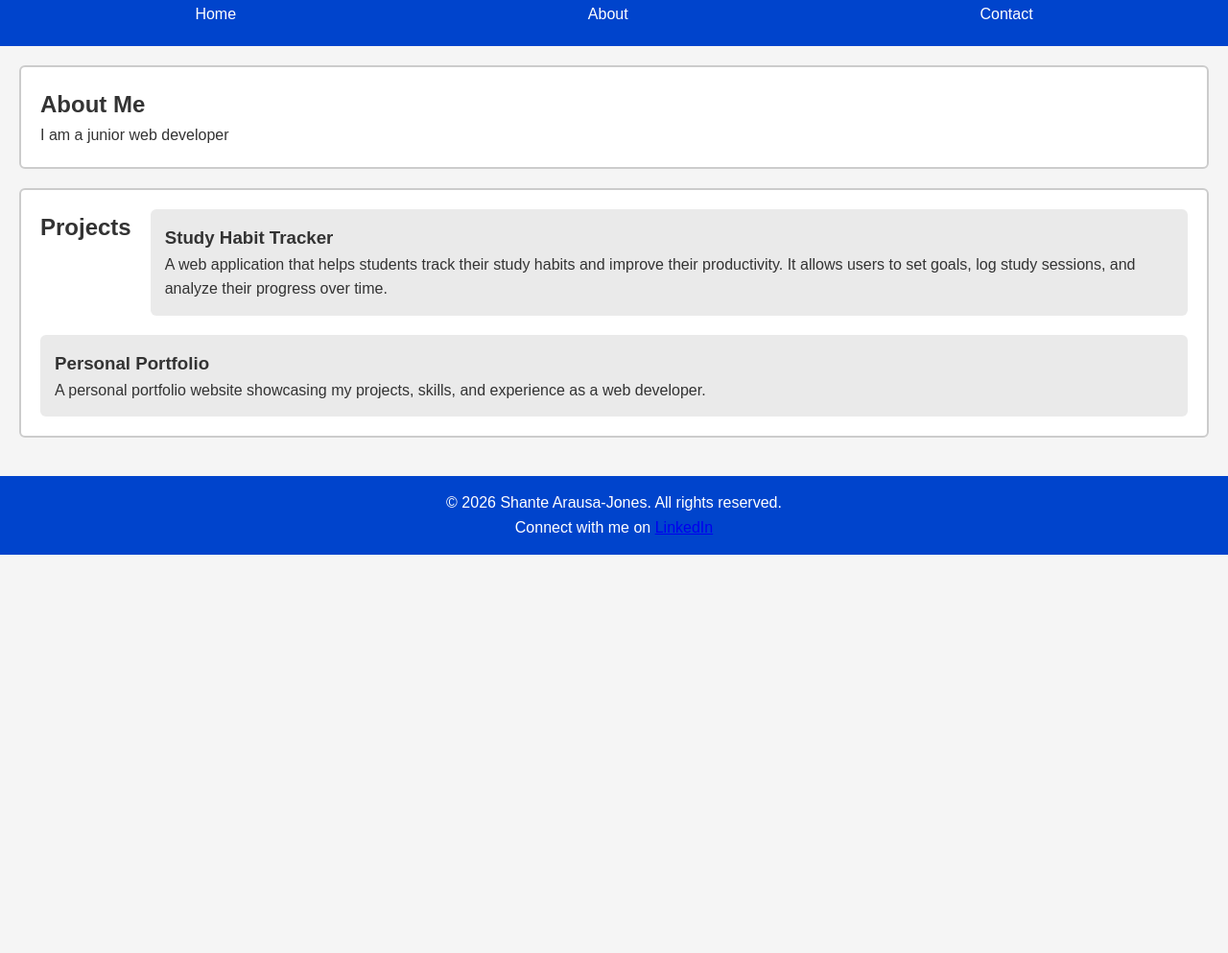
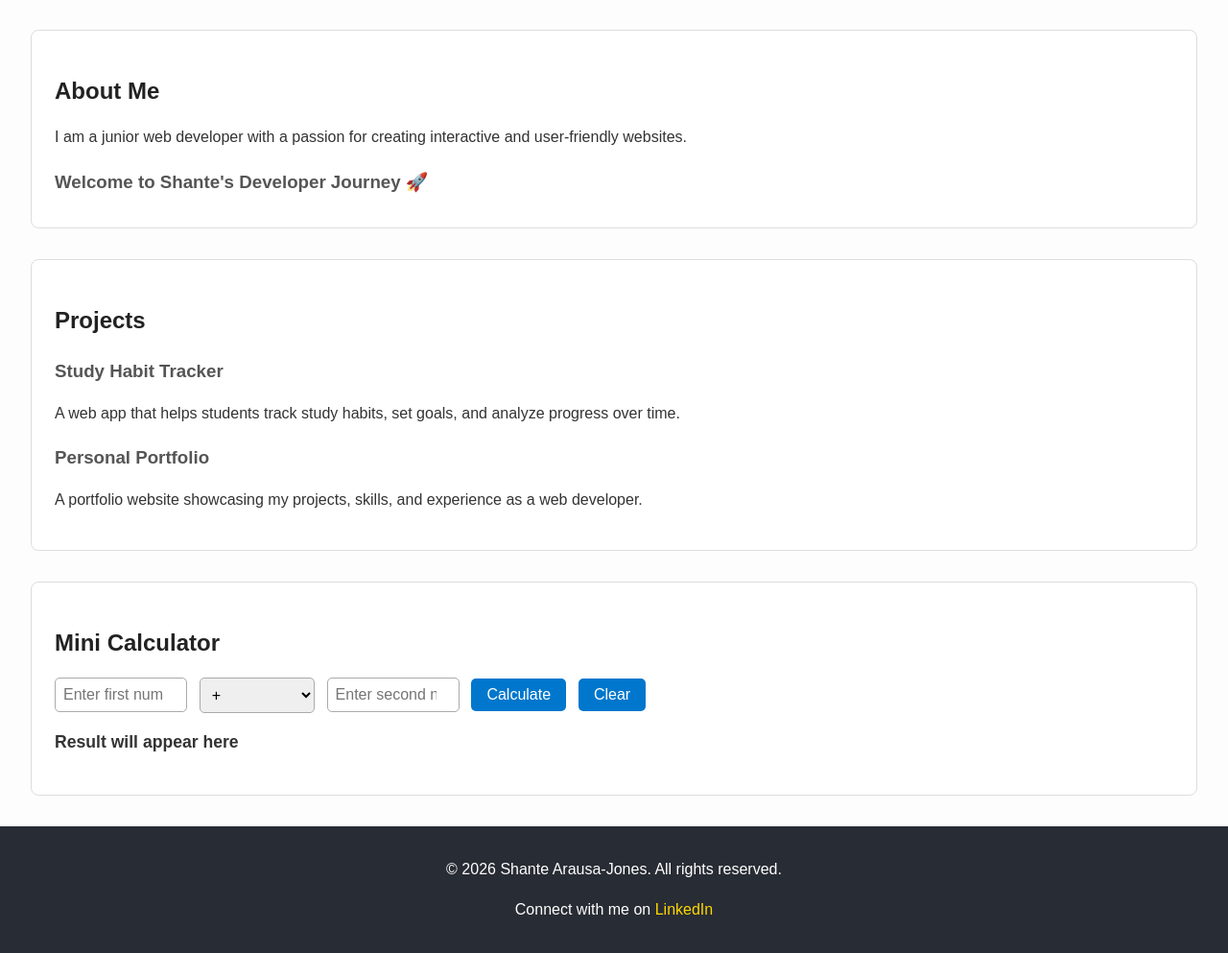
Before and after one commit to ShanteArausa/week-1-semantic-html, a plain HTML site: page index.html in a window 1280 px wide. Shown: the part 79-1072 px from the top of the page at 96% size. Before the commit the page ends 800 px from the top, so only its background shows below. Drawn offline with Linux system fonts and the light colour scheme.

Commit message:
Integrated calculator mini project into landing page

```diff
--- a/index.html
+++ b/index.html
@@ -7,42 +7,79 @@
     <link rel="stylesheet" href="styles.css" />
   </head>
   <body>
+    <!-- Header -->
     <header>
       <h1>Shante Arausa-Jones</h1>
       <nav>
         <ul>
-          <li><a href="index.html">Home</a></li>
-          <li><a href="about.html">About</a></li>
-          <li><a href="contact.html">Contact</a></li>
+          <li><a href="#about-section">About</a></li>
+          <li><a href="#projects-section">Projects</a></li>
+          <li><a href="#calculator-section">Calculator</a></li>
         </ul>
       </nav>
     </header>
+
+    <!-- Main Content -->
     <main>
-      <section>
+      <!-- About Section -->
+      <section id="about-section">
         <h2>About Me</h2>
-        <p>I am a junior web developer</p>
+        <p>
+          I am a junior web developer with a passion for creating interactive
+          and user-friendly websites.
+        </p>
+        <h3 id="dynamic-message">Welcome to Shante's Developer Journey</h3>
       </section>
-      <section>
-        <div class="projects-container">
+
+      <!-- Projects Section -->
+      <section id="projects-section">
         <h2>Projects</h2>
         <article>
           <h3>Study Habit Tracker</h3>
           <p>
-              A web application that helps students track their study habits and
-              improve their productivity. It allows users to set goals, log
-              study sessions, and analyze their progress over time.
+            A web app that helps students track study habits, set goals, and
+            analyze progress over time.
           </p>
         </article>
         <article>
           <h3>Personal Portfolio</h3>
           <p>
-              A personal portfolio website showcasing my projects, skills, and
-              experience as a web developer.
+            A portfolio website showcasing my projects, skills, and experience
+            as a web developer.
           </p>
         </article>
-        </div>
+      </section>
+
+      <!-- Calculator Section -->
+      <section id="calculator-section">
+        <h2>Mini Calculator</h2>
+        <form id="calculator-form">
+          <input
+            type="number"
+            id="num1"
+            placeholder="Enter first number"
+            required
+          />
+          <select id="operator">
+            <option value="+">+</option>
+            <option value="-">-</option>
+            <option value="*">*</option>
+            <option value="/">/</option>
+          </select>
+          <input
+            type="number"
+            id="num2"
+            placeholder="Enter second number"
+            required
+          />
+          <button type="submit">Calculate</button>
+          <button type="button" id="clear-btn">Clear</button>
+        </form>
+        <p id="result">Result will appear here</p>
       </section>
     </main>
+
+    <!-- Footer -->
     <footer>
       <p>&copy; 2026 Shante Arausa-Jones. All rights reserved.</p>
       <p>
@@ -55,5 +92,7 @@
         >
       </p>
     </footer>
+
+    <script src="script.js"></script>
   </body>
 </html>
--- /dev/null
+++ b/script.js
@@ -0,0 +1,61 @@
+// DOM elements
+const calculatorForm = document.getElementById("calculator-form");
+const num1Input = document.getElementById("num1");
+const num2Input = document.getElementById("num2");
+const operatorSelect = document.getElementById("operator");
+const resultDisplay = document.getElementById("result");
+const clearBtn = document.getElementById("clear-btn");
+const heading = document.getElementById("dynamic-message");
+heading.textContent = "Welcome to Shante's Developer Journey 🚀";
+// App state object
+const appState = {
+  num1: 0,
+  num2: 0,
+  operator: "+",
+  result: null
+};
+
+// Pure calculation function
+const calculate = (num1, num2, operator) => {
+  switch (operator) {
+    case "+": return num1 + num2;
+    case "-": return num1 - num2;
+    case "*": return num1 * num2;
+    case "/": return num2 === 0 ? "Cannot divide by zero." : num1 / num2;
+    default: return "Invalid operator";
+  }
+};
+
+// Update DOM with result
+const updateResult = message => resultDisplay.textContent = message;
+
+// Handle form submission
+calculatorForm.addEventListener("submit", e => {
+  e.preventDefault(); // Prevent page refresh
+
+  const value1 = Number(num1Input.value);
+  const value2 = Number(num2Input.value);
+  const operator = operatorSelect.value;
+
+  // Update app state
+  appState.num1 = value1;
+  appState.num2 = value2;
+  appState.operator = operator;
+
+  appState.result = calculate(value1, value2, operator);
+
+  // Update the UI
+  updateResult("Result: " + appState.result);
+});
+
+// Clear button resets everything
+clearBtn.addEventListener("click", () => {
+  num1Input.value = "";
+  num2Input.value = "";
+  operatorSelect.value = "+";
+  appState.num1 = 0;
+  appState.num2 = 0;
+  appState.operator = "+";
+  appState.result = null;
+  updateResult("Result will appear here");
+});
--- a/styles.css
+++ b/styles.css
@@ -1,110 +1,157 @@
-/* ----------------------
-   1. Global Reset & Box Model
------------------------ */
-* {
-  box-sizing: border-box;
+/* styles.css */
+
+/* ----- Global Styles ----- */
+body {
+  font-family: Arial, sans-serif;
+  line-height: 1.6;
+  margin: 0;
+  padding: 0;
+  background-color: #fdfdfd;
+  color: #333;
+}
+
+a {
+  text-decoration: none;
+  color: #0077cc;
+  transition: color 0.3s ease;
+}
+
+a:hover {
+  color: #005fa3; /* Hover effect restored */
+}
+
+/* ----- Header ----- */
+header {
+  background-color: #282c34;
+  color: #fff;
+  padding: 1rem 2rem;
+  display: flex;
+  justify-content: space-between;
+  align-items: center;
+}
+
+header h1 {
+  margin: 0;
+  font-size: 1.8rem;
+}
+
+nav ul {
+  list-style: none;
+  display: flex;
+  gap: 1.5rem;
   margin: 0;
   padding: 0;
 }
 
-body {
-  font-family: Arial, sans-serif;
-  line-height: 1.6;
-  background-color: #f5f5f5;
-  color: #333;
-}
-
-/* ----------------------
-   2. Header & Navigation
------------------------ */
-header {
-  background-color: #0044cc;
-  color: #fff;
-  padding: 20px;
-}
-
-header h1 {
-  margin-bottom: 10px;
-}
-
-nav ul {
-  display: flex; /* Flex container */
-  justify-content: space-around; /* Main axis spacing */
-  align-items: center; /* Cross axis alignment */
-  list-style: none;
-}
-
 nav ul li a {
   color: #fff;
-  text-decoration: none;
-  padding: 8px 12px;
-  transition:
-    background 0.3s,
-    color 0.3s;
+  font-weight: bold;
+  transition: color 0.3s ease;
 }
 
 nav ul li a:hover {
-  background-color: #fff;
-  color: #0044cc;
-  border-radius: 4px;
+  color: #ffd700; /* Hover effect for nav links */
 }
 
-/* ----------------------
-   3. Main Sections
------------------------ */
-main {
-  padding: 20px;
+/* ----- Sections ----- */
+section {
+  border: 1px solid #ddd;
+  padding: 1.5rem;
+  margin: 2rem;
+  border-radius: 8px;
+  background-color: #fff;
+  transition: transform 0.2s ease, box-shadow 0.2s ease;
 }
 
-section {
-  background-color: #fff;
-  border: 2px solid #ccc;
-  padding: 20px;
-  margin-bottom: 20px;
-  border-radius: 6px;
+section:hover {
+  transform: translateY(-3px);
+  box-shadow: 0 4px 15px rgba(0, 0, 0, 0.1);
 }
 
-/* Projects section: flex layout for desktop */
-.projects-container {
-  display: flex;
-  flex-wrap: wrap; /* Wrap projects to next row if needed */
-  gap: 20px; /* Space between project articles */
+/* ----- Headings ----- */
+h2 {
+  color: #222;
+  margin-bottom: 1rem;
 }
 
-.projects-container article {
-  flex: 1 1 45%; /* Grow, shrink, base width ~45% */
-  background-color: #eaeaea;
-  padding: 15px;
-  border-radius: 6px;
+h3 {
+  color: #555;
+  margin-bottom: 0.5rem;
 }
 
-/* ----------------------
-   4. Footer
------------------------ */
-footer {
-  background-color: #0044cc;
-  color: #fff;
-  text-align: center;
-  padding: 15px 20px;
+/* ----- Calculator ----- */
+#calculator-section form {
+  display: flex;
+  flex-wrap: wrap;
+  gap: 0.8rem;
+  align-items: center;
 }
 
-/* ----------------------
-   5. Responsive Design
------------------------ */
-@media (max-width: 600px) {
+#calculator-section input,
+#calculator-section select {
+  padding: 0.5rem;
+  font-size: 1rem;
+  border: 1px solid #aaa;
+  border-radius: 5px;
+  width: 120px;
+  transition: border-color 0.3s ease, box-shadow 0.3s ease;
+}
+
+#calculator-section input:focus,
+#calculator-section select:focus {
+  border-color: #0077cc;
+  box-shadow: 0 0 5px rgba(0, 119, 204, 0.5);
+  outline: none;
+}
+
+#calculator-section button {
+  padding: 0.5rem 1rem;
+  font-size: 1rem;
+  border: none;
+  border-radius: 5px;
+  background-color: #0077cc;
+  color: #fff;
+  cursor: pointer;
+  transition: background-color 0.3s ease, transform 0.2s ease;
+}
+
+#calculator-section button:hover {
+  background-color: #005fa3;
+  transform: translateY(-2px);
+}
+
+/* ----- Result Paragraph ----- */
+#result {
+  margin-top: 1rem;
+  font-weight: bold;
+  font-size: 1.1rem;
+}
+
+/* ----- Footer ----- */
+footer {
+  text-align: center;
+  padding: 1rem 0;
+  background-color: #282c34;
+  color: #fff;
+  margin-top: 2rem;
+}
+
+footer a {
+  color: #ffd700;
+}
+
+footer a:hover {
+  color: #fff;
+}
+
+/* ----- Responsive ----- */
+@media (max-width: 768px) {
   nav ul {
     flex-direction: column;
-    gap: 10px;
+    gap: 0.5rem;
   }
 
-  .projects-container {
+  #calculator-section form {
     flex-direction: column;
   }
 }
-.projects-container article:hover {
-  transform: scale(1.05);
-  box-shadow: 0 4px 8px rgba(0, 0, 0, 0.2);
-  transition:
-    transform 0.3s,
-    box-shadow 0.3s;
-} /* Full width on small screens */
```
Lines whose indentation alone changed are shown as unchanged.
